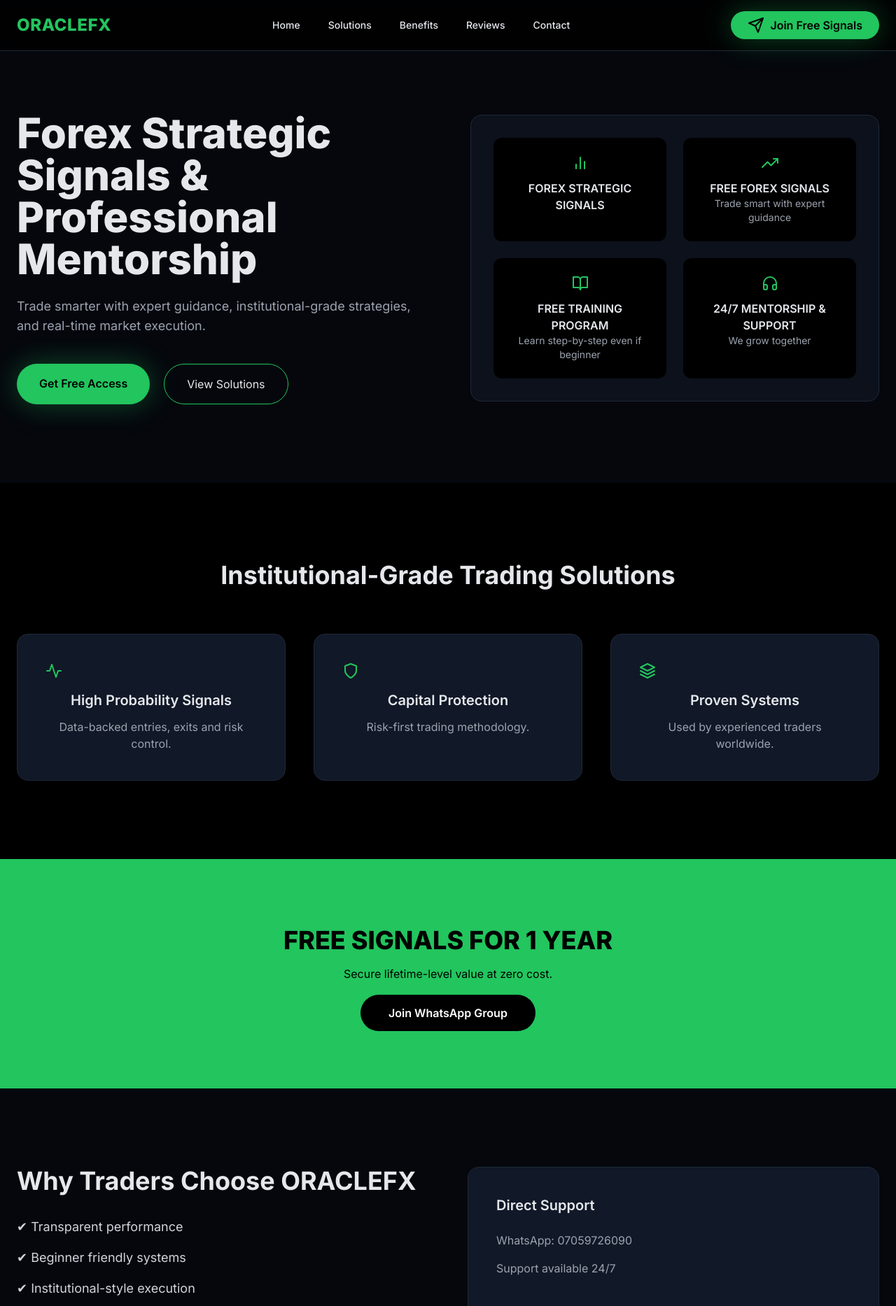
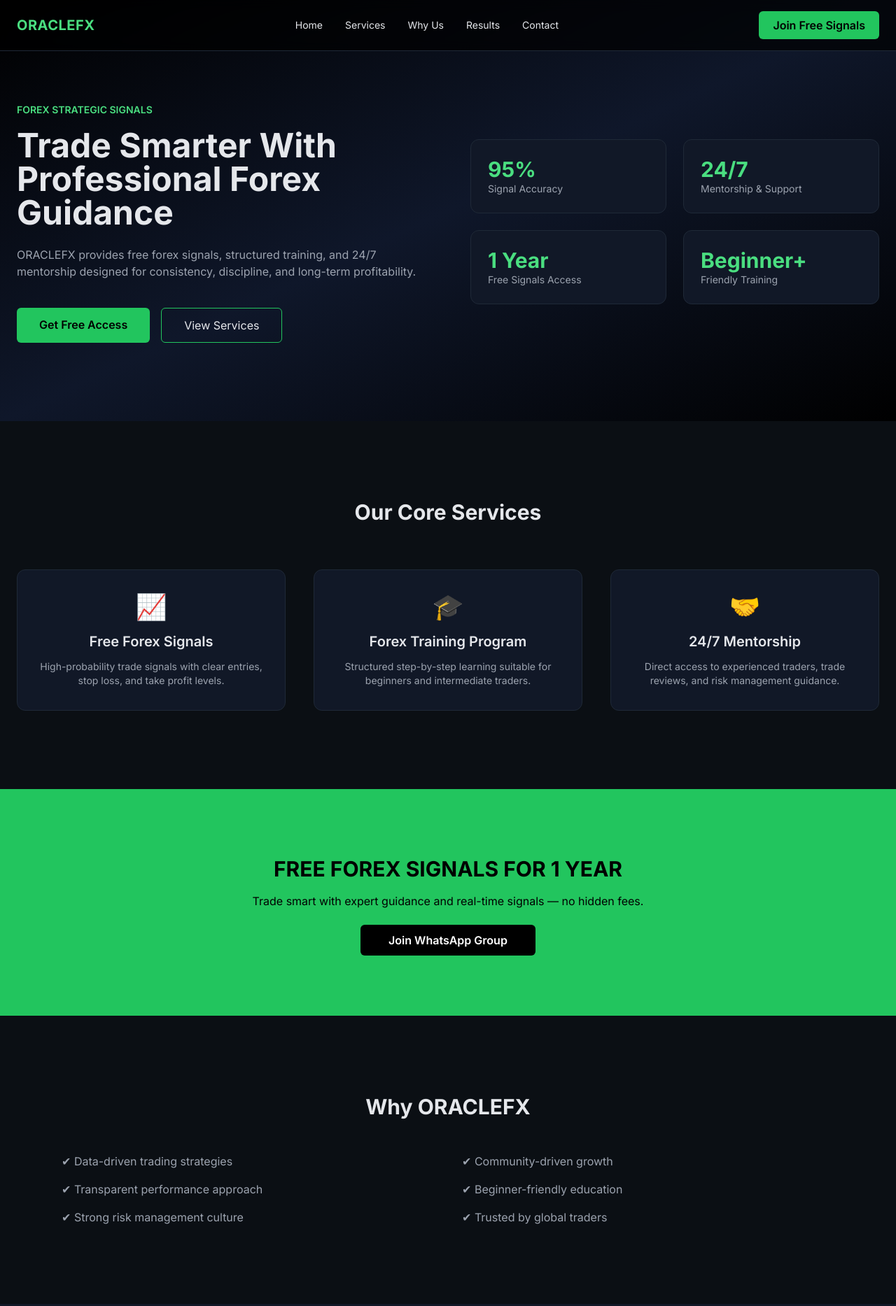
Before and after one commit to mirak-oracle/OracleFx, a plain HTML site: page index.html in a window 1280 px wide. Shown: the top 1867 px of the page at 70% size. Drawn offline with nearby package versions, Linux system fonts and the light colour scheme.

Commit message:
Update index.html for improved layout and content

```diff
--- a/index.html
+++ b/index.html
@@ -3,238 +3,214 @@
 <head>
 <meta charset="UTF-8">
 <meta name="viewport" content="width=device-width, initial-scale=1.0">
-
-<title>ORACLEFX | Professional Forex Signals & Mentorship</title>
+<title>ORACLEFX | Forex Signals, Training & Mentorship</title>
 
 <script src="https://cdn.tailwindcss.com"></script>
-<script src="https://unpkg.com/feather-icons"></script>
-
-<link href="https://fonts.googleapis.com/css2?family=Inter:wght@300;400;500;600;700;800&display=swap" rel="stylesheet">
+<link href="https://fonts.googleapis.com/css2?family=Inter:wght@300;400;500;600;700&display=swap" rel="stylesheet">
 
 <style>
-body{
-font-family:'Inter',sans-serif;
-background:#05070d;
-}
-.glow{
-box-shadow:0 0 40px rgba(34,197,94,.35);
-}
+body { font-family: 'Inter', sans-serif; scroll-behavior: smooth; }
 </style>
 </head>
 
-<body class="text-gray-200">
+<body class="bg-[#0b0f14] text-gray-200">
 
-<!-- NAV -->
-<nav class="fixed top-0 w-full z-50 bg-black/80 backdrop-blur border-b border-gray-800">
+<!-- NAVBAR -->
+<header class="fixed top-0 w-full z-50 bg-black/70 backdrop-blur border-b border-gray-800">
 <div class="max-w-7xl mx-auto px-6 py-4 flex justify-between items-center">
 
-<div class="text-2xl font-extrabold tracking-wide text-green-500">ORACLEFX</div>
+<h1 class="text-xl font-bold tracking-wide text-green-400">ORACLEFX</h1>
 
-<div class="hidden md:flex space-x-10 text-sm font-medium">
-<a href="#home" class="hover:text-green-500">Home</a>
-<a href="#solutions" class="hover:text-green-500">Solutions</a>
-<a href="#benefits" class="hover:text-green-500">Benefits</a>
-<a href="#reviews" class="hover:text-green-500">Reviews</a>
-<a href="#contact" class="hover:text-green-500">Contact</a>
-</div>
+<nav class="hidden md:flex space-x-8 text-sm">
+<a href="#home" class="hover:text-green-400">Home</a>
+<a href="#services" class="hover:text-green-400">Services</a>
+<a href="#about" class="hover:text-green-400">Why Us</a>
+<a href="#testimonials" class="hover:text-green-400">Results</a>
+<a href="#contact" class="hover:text-green-400">Contact</a>
+</nav>
 
-<a href="https://chat.whatsapp.com/C0vMngWADkk9iySLtlkxlf?mode=gi_t" class="hidden md:inline-flex items-center gap-2 bg-green-500 text-black px-6 py-2 rounded-full font-semibold glow hover:bg-green-400">
-<i data-feather="send"></i> Join Free Signals
+<a href="https://chat.whatsapp.com/C0vMngWADkk9iySLtlkxlf?mode=gi_t"
+class="hidden md:inline-flex items-center gap-2 bg-green-500 text-black px-5 py-2 rounded-md font-semibold hover:bg-green-400">
+Join Free Signals
 </a>
 
 <button id="menuBtn" class="md:hidden text-xl">☰</button>
-
 </div>
 
-<div id="mobileMenu" class="hidden md:hidden bg-black border-t border-gray-800 px-6 py-6 space-y-4">
+<div id="mobileMenu" class="hidden md:hidden bg-black px-6 pb-6 space-y-4 text-sm">
 <a href="#home" class="block">Home</a>
-<a href="#solutions" class="block">Solutions</a>
-<a href="#benefits" class="block">Benefits</a>
-<a href="#reviews" class="block">Reviews</a>
+<a href="#services" class="block">Services</a>
+<a href="#about" class="block">Why Us</a>
+<a href="#testimonials" class="block">Results</a>
 <a href="#contact" class="block">Contact</a>
-<a href="https://chat.whatsapp.com/C0vMngWADkk9iySLtlkxlf?mode=gi_t" class="block bg-green-500 text-black text-center py-2 rounded">Join Free Signals</a>
+<a href="https://chat.whatsapp.com/C0vMngWADkk9iySLtlkxlf?mode=gi_t"
+class="block bg-green-500 text-black text-center py-2 rounded-md font-semibold">
+Join Free Signals
+</a>
 </div>
-</nav>
+</header>
 
 <!-- HERO -->
-<section id="home" class="pt-40 pb-28">
+<section id="home" class="pt-36 pb-28 bg-gradient-to-br from-black via-[#0f172a] to-black">
 <div class="max-w-7xl mx-auto px-6 grid md:grid-cols-2 gap-16 items-center">
 
 <div>
-<h1 class="text-4xl md:text-5xl xl:text-6xl font-extrabold leading-tight mb-6">
-Forex Strategic Signals & Professional Mentorship
-</h1>
-
-<p class="text-gray-400 text-lg mb-10 max-w-xl">
-Trade smarter with expert guidance, institutional-grade strategies, and real-time market execution.
+<span class="text-green-400 text-sm font-semibold uppercase">Forex Strategic Signals</span>
+<h2 class="text-4xl md:text-5xl font-bold leading-tight mt-4">
+Trade Smarter With Professional Forex Guidance
+</h2>
+<p class="text-gray-400 mt-6 max-w-xl">
+ORACLEFX provides free forex signals, structured training, and 24/7 mentorship designed for consistency, discipline, and long-term profitability.
 </p>
 
-<div class="flex flex-wrap gap-5">
-<a href="https://chat.whatsapp.com/C0vMngWADkk9iySLtlkxlf?mode=gi_t" class="bg-green-500 text-black px-8 py-4 rounded-full font-semibold glow hover:bg-green-400">
+<div class="mt-10 flex flex-wrap gap-4">
+<a href="https://chat.whatsapp.com/C0vMngWADkk9iySLtlkxlf?mode=gi_t"
+class="bg-green-500 text-black px-8 py-3 rounded-md font-semibold hover:bg-green-400">
 Get Free Access
 </a>
-
-<a href="#solutions" class="border border-green-500 px-8 py-4 rounded-full hover:bg-green-500 hover:text-black">
-View Solutions
+<a href="#services"
+class="border border-green-500 px-8 py-3 rounded-md hover:bg-green-500 hover:text-black">
+View Services
 </a>
 </div>
 </div>
 
-<!-- Visual Panel -->
-<div class="bg-gray-900/60 p-8 rounded-2xl border border-gray-800">
-
+<!-- VISUAL METRIC BLOCK -->
 <div class="grid grid-cols-2 gap-6">
-
-<div class="bg-black p-6 rounded-xl text-center">
-<i data-feather="bar-chart-2" class="mx-auto mb-3 text-green-500"></i>
-<h3 class="font-semibold">FOREX STRATEGIC SIGNALS</h3>
+<div class="bg-[#111827] p-6 rounded-xl border border-gray-800">
+<p class="text-3xl font-bold text-green-400">95%</p>
+<p class="text-sm text-gray-400">Signal Accuracy</p>
 </div>
-
-<div class="bg-black p-6 rounded-xl text-center">
-<i data-feather="trending-up" class="mx-auto mb-3 text-green-500"></i>
-<h3 class="font-semibold">FREE FOREX SIGNALS</h3>
-<p class="text-sm text-gray-400">Trade smart with expert guidance</p>
+<div class="bg-[#111827] p-6 rounded-xl border border-gray-800">
+<p class="text-3xl font-bold text-green-400">24/7</p>
+<p class="text-sm text-gray-400">Mentorship & Support</p>
 </div>
-
-<div class="bg-black p-6 rounded-xl text-center">
-<i data-feather="book-open" class="mx-auto mb-3 text-green-500"></i>
-<h3 class="font-semibold">FREE TRAINING PROGRAM</h3>
-<p class="text-sm text-gray-400">Learn step-by-step even if beginner</p>
+<div class="bg-[#111827] p-6 rounded-xl border border-gray-800">
+<p class="text-3xl font-bold text-green-400">1 Year</p>
+<p class="text-sm text-gray-400">Free Signals Access</p>
 </div>
-
-<div class="bg-black p-6 rounded-xl text-center">
-<i data-feather="headphones" class="mx-auto mb-3 text-green-500"></i>
-<h3 class="font-semibold">24/7 MENTORSHIP & SUPPORT</h3>
-<p class="text-sm text-gray-400">We grow together</p>
+<div class="bg-[#111827] p-6 rounded-xl border border-gray-800">
+<p class="text-3xl font-bold text-green-400">Beginner+</p>
+<p class="text-sm text-gray-400">Friendly Training</p>
 </div>
-
-</div>
-
 </div>
 
 </div>
 </section>
 
-<!-- SOLUTIONS -->
-<section id="solutions" class="py-28 bg-black">
-
+<!-- SERVICES -->
+<section id="services" class="py-28">
 <div class="max-w-7xl mx-auto px-6 text-center">
 
-<h2 class="text-3xl md:text-4xl font-bold mb-16">
-Institutional-Grade Trading Solutions
-</h2>
+<h3 class="text-3xl font-bold mb-16">Our Core Services</h3>
 
 <div class="grid md:grid-cols-3 gap-10">
 
-<div class="bg-gray-900 p-10 rounded-2xl border border-gray-800">
-<i data-feather="activity" class="text-green-500 mb-4"></i>
-<h3 class="text-xl font-semibold mb-3">High Probability Signals</h3>
-<p class="text-gray-400">Data-backed entries, exits and risk control.</p>
+<div class="bg-[#111827] p-8 rounded-xl border border-gray-800 hover:border-green-500 transition">
+<div class="text-green-400 text-4xl mb-4">📈</div>
+<h4 class="text-xl font-semibold mb-3">Free Forex Signals</h4>
+<p class="text-gray-400 text-sm">
+High-probability trade signals with clear entries, stop loss, and take profit levels.
+</p>
 </div>
 
-<div class="bg-gray-900 p-10 rounded-2xl border border-gray-800">
-<i data-feather="shield" class="text-green-500 mb-4"></i>
-<h3 class="text-xl font-semibold mb-3">Capital Protection</h3>
-<p class="text-gray-400">Risk-first trading methodology.</p>
+<div class="bg-[#111827] p-8 rounded-xl border border-gray-800 hover:border-green-500 transition">
+<div class="text-green-400 text-4xl mb-4">🎓</div>
+<h4 class="text-xl font-semibold mb-3">Forex Training Program</h4>
+<p class="text-gray-400 text-sm">
+Structured step-by-step learning suitable for beginners and intermediate traders.
+</p>
 </div>
 
-<div class="bg-gray-900 p-10 rounded-2xl border border-gray-800">
-<i data-feather="layers" class="text-green-500 mb-4"></i>
-<h3 class="text-xl font-semibold mb-3">Proven Systems</h3>
-<p class="text-gray-400">Used by experienced traders worldwide.</p>
+<div class="bg-[#111827] p-8 rounded-xl border border-gray-800 hover:border-green-500 transition">
+<div class="text-green-400 text-4xl mb-4">🤝</div>
+<h4 class="text-xl font-semibold mb-3">24/7 Mentorship</h4>
+<p class="text-gray-400 text-sm">
+Direct access to experienced traders, trade reviews, and risk management guidance.
+</p>
 </div>
 
+</div>
+</div>
+</section>
+
+<!-- OFFER -->
+<section class="py-24 bg-green-500 text-black text-center">
+<h3 class="text-3xl font-bold mb-4">FREE FOREX SIGNALS FOR 1 YEAR</h3>
+<p class="mb-8 max-w-2xl mx-auto">
+Trade smart with expert guidance and real-time signals — no hidden fees.
+</p>
+<a href="https://chat.whatsapp.com/C0vMngWADkk9iySLtlkxlf?mode=gi_t"
+class="bg-black px-10 py-3 rounded-md text-white font-semibold hover:bg-gray-900">
+Join WhatsApp Group
+</a>
+</section>
+
+<!-- WHY US -->
+<section id="about" class="py-28">
+<div class="max-w-6xl mx-auto px-6">
+
+<h3 class="text-3xl font-bold mb-12 text-center">Why ORACLEFX</h3>
+
+<div class="grid md:grid-cols-2 gap-10 text-gray-400">
+<ul class="space-y-4">
+<li>✔ Data-driven trading strategies</li>
+<li>✔ Transparent performance approach</li>
+<li>✔ Strong risk management culture</li>
+</ul>
+<ul class="space-y-4">
+<li>✔ Community-driven growth</li>
+<li>✔ Beginner-friendly education</li>
+<li>✔ Trusted by global traders</li>
+</ul>
 </div>
 
 </div>
 </section>
 
-<!-- FREE ACCESS STRIP -->
-<section class="py-24 bg-green-500 text-black text-center">
-<h2 class="text-4xl font-extrabold mb-4">FREE SIGNALS FOR 1 YEAR</h2>
-<p class="mb-8">Secure lifetime-level value at zero cost.</p>
+<!-- TESTIMONIALS -->
+<section id="testimonials" class="py-28 bg-[#111827]">
+<div class="max-w-7xl mx-auto px-6 text-center">
 
-<a href="https://chat.whatsapp.com/C0vMngWADkk9iySLtlkxlf?mode=gi_t" class="bg-black text-white px-10 py-4 rounded-full font-semibold hover:bg-gray-900">
-Join WhatsApp Group
-</a>
-</section>
+<h3 class="text-3xl font-bold mb-16">Trader Feedback</h3>
 
-<!-- BENEFITS -->
-<section id="benefits" class="py-28">
+<div class="grid md:grid-cols-3 gap-8">
 
-<div class="max-w-7xl mx-auto px-6 grid md:grid-cols-2 gap-14">
-
-<div>
-<h2 class="text-3xl md:text-4xl font-bold mb-8">Why Traders Choose ORACLEFX</h2>
-
-<ul class="space-y-4 text-gray-300 text-lg">
-<li>✔ Transparent performance</li>
-<li>✔ Beginner friendly systems</li>
-<li>✔ Institutional-style execution</li>
-<li>✔ Daily market updates</li>
-<li>✔ Dedicated mentorship</li>
-</ul>
+<div class="bg-black p-6 rounded-xl border border-gray-800">
+<p class="text-sm">“Consistent signals and real mentorship. This is professional.”</p>
+<span class="block mt-4 text-green-400 text-sm">Verified Member</span>
 </div>
 
-<div class="bg-gray-900 p-10 rounded-2xl border border-gray-800">
-<h3 class="text-xl font-semibold mb-6">Direct Support</h3>
-<p class="text-gray-400 mb-4">WhatsApp: 07059726090</p>
-<p class="text-gray-400">Support available 24/7</p>
+<div class="bg-black p-6 rounded-xl border border-gray-800">
+<p class="text-sm">“Helped me understand risk management properly.”</p>
+<span class="block mt-4 text-green-400 text-sm">Forex Beginner</span>
+</div>
+
+<div class="bg-black p-6 rounded-xl border border-gray-800">
+<p class="text-sm">“Not hype. Just solid trading discipline.”</p>
+<span class="block mt-4 text-green-400 text-sm">Intermediate Trader</span>
 </div>
 
 </div>
-
-</section>
-
-<!-- REVIEWS -->
-<section id="reviews" class="py-28 bg-black">
-
-<div class="max-w-7xl mx-auto px-6 text-center">
-
-<h2 class="text-3xl md:text-4xl font-bold mb-16">Trusted By Traders</h2>
-
-<div class="grid md:grid-cols-3 gap-10">
-
-<div class="bg-gray-900 p-8 rounded-xl">
-<p>“Consistent weekly profits.”</p>
-<span class="block mt-4 text-green-500">— Michael</span>
-</div>
-
-<div class="bg-gray-900 p-8 rounded-xl">
-<p>“Professional environment.”</p>
-<span class="block mt-4 text-green-500">— Daniel</span>
-</div>
-
-<div class="bg-gray-900 p-8 rounded-xl">
-<p>“Best signals I’ve used.”</p>
-<span class="block mt-4 text-green-500">— Sarah</span>
-</div>
-
-</div>
-
 </div>
 </section>
 
 <!-- CONTACT -->
 <section id="contact" class="py-28 text-center">
-
-<h2 class="text-3xl md:text-4xl font-bold mb-6">Get Started Today</h2>
-<p class="mb-4">Tel: 07059726090</p>
-
-<a href="https://chat.whatsapp.com/C0vMngWADkk9iySLtlkxlf?mode=gi_t" class="bg-green-500 text-black px-10 py-4 rounded-full font-semibold glow hover:bg-green-400">
-Join Free Signals
+<h3 class="text-3xl font-bold mb-6">Contact ORACLEFX</h3>
+<p class="text-gray-400 mb-4">📞 07059726090</p>
+<a href="https://chat.whatsapp.com/C0vMngWADkk9iySLtlkxlf?mode=gi_t"
+class="bg-green-500 text-black px-10 py-3 rounded-md font-semibold hover:bg-green-400">
+Join WhatsApp Community
 </a>
-
 </section>
 
-<footer class="py-10 text-center text-gray-600 border-t border-gray-800">
+<footer class="bg-black py-6 text-center text-gray-500 text-sm">
 © 2026 ORACLEFX. All Rights Reserved.
 </footer>
 
 <script>
-feather.replace();
-
-document.getElementById("menuBtn").onclick=()=>{
+document.getElementById("menuBtn").onclick = () => {
 document.getElementById("mobileMenu").classList.toggle("hidden");
 };
 </script>
```
